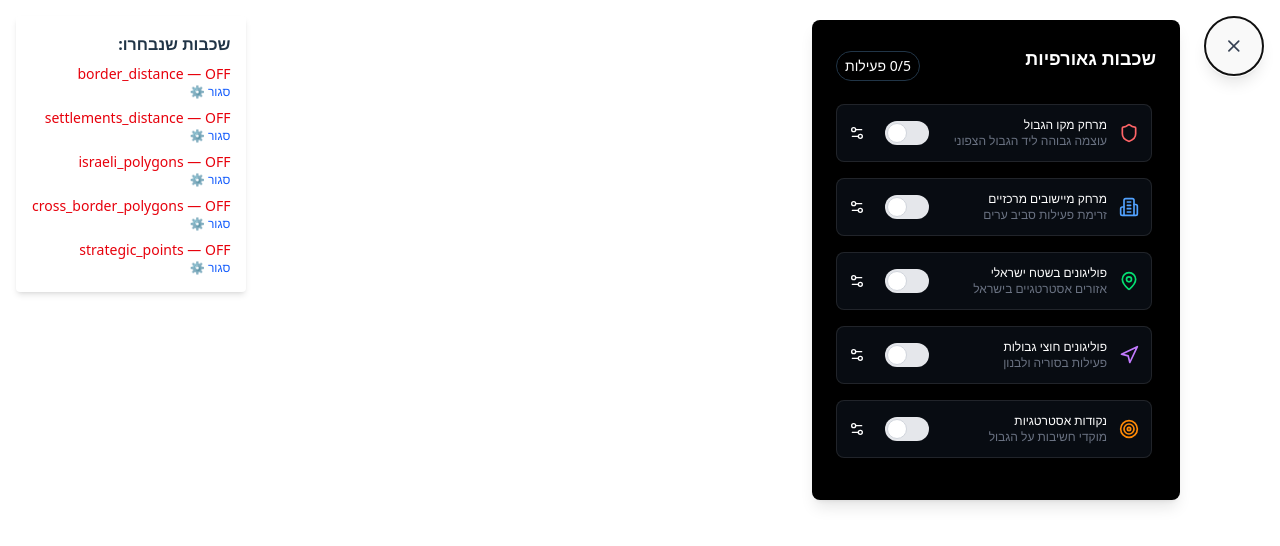
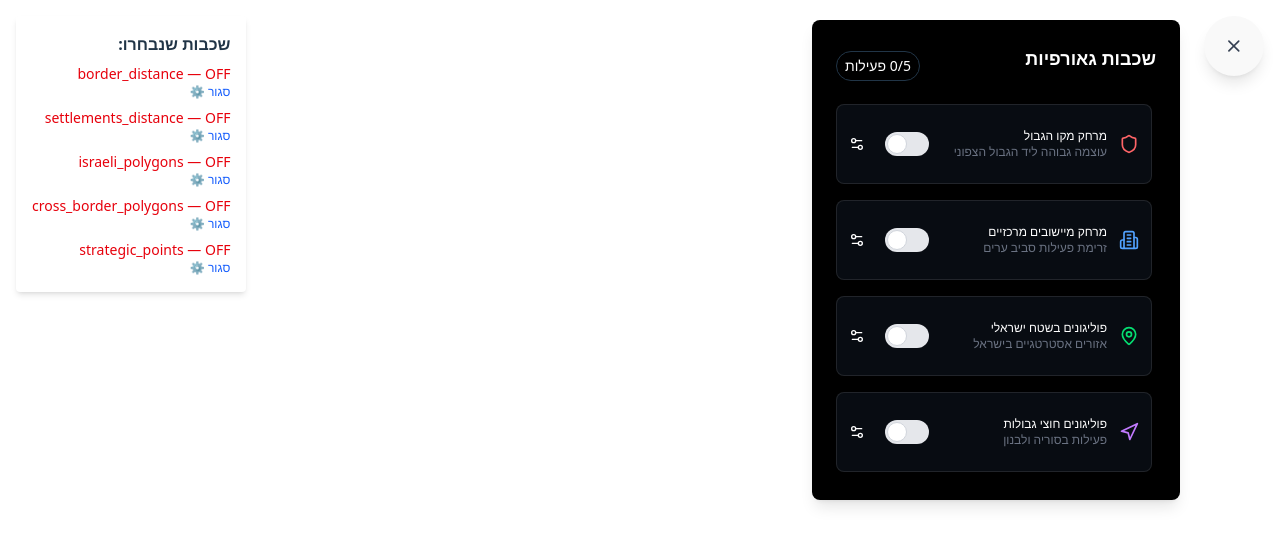
Before and after one commit to liloB123/Sapir-Simulator, a React (Vite) app in the folder frontend/: page / in a window 1280 px wide. Both pictures are taken after a click on the button "Layers menu". Shown: the top 546 px of the page. Built offline with nearby package versions, Linux system fonts and the light colour scheme; no server answers.

Commit message:
fix styling

```diff
--- a/frontend/src/components/LayersMenu/LayerMenuItem.tsx
+++ b/frontend/src/components/LayersMenu/LayerMenuItem.tsx
@@ -28,7 +28,7 @@ const LayerMenuItem: FC<LayerMenuItemProps> = ({ name }) => {
 
   return (
     <div
-      className={`p-3 border bg-slate-800/30 rounded-lg flex flex-col gap-2 ${
+      className={`p-3 border bg-slate-800/30 rounded-lg flex flex-col gap-2 justify-center min-h-20 ${
         isActive
           ? "border-cyan-500/30 shadow-lg shadow-cyan-500/10"
           : "border-white/10 hover:border-white/20"
--- a/frontend/src/index.css
+++ b/frontend/src/index.css
@@ -49,13 +49,6 @@ button {
   cursor: pointer;
   transition: border-color 0.25s;
 }
-button:hover {
-  border-color: #646cff;
-}
-button:focus,
-button:focus-visible {
-  outline: 4px auto -webkit-focus-ring-color;
-}
 
 @media (prefers-color-scheme: light) {
   :root {
```
Also changed, not shown: frontend/src/components/LayersMenu/LayerMenuExtraSettings.tsx (line endings or trailing spaces).
